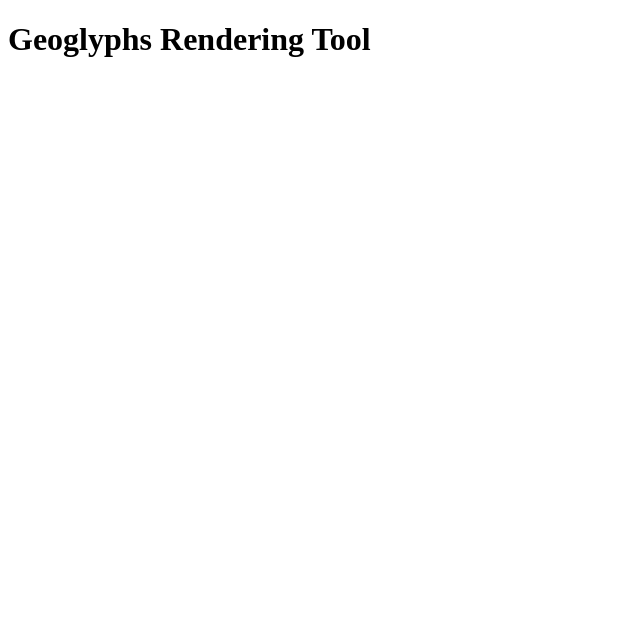
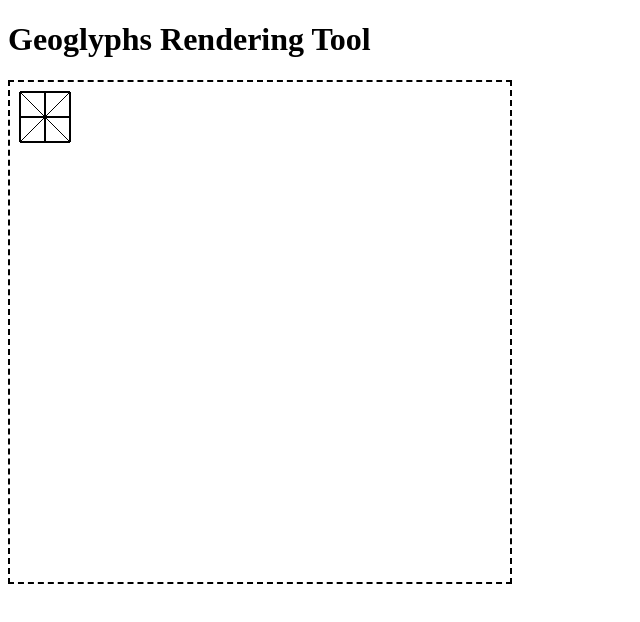
Before and after one commit to EHMD28/geoglyphs-rendering-tool, a website with bundled scripts: page index.html in a window 1280 px wide. Shown: the whole page, without its empty margins (0-640 px from the left). Built offline with nearby package versions, Linux system fonts and the light colour scheme.

Commit message:
rendering basic aglyphs

```diff
--- a/index.html
+++ b/index.html
@@ -11,6 +11,7 @@
 
 <body>
     <h1>Geoglyphs Rendering Tool</h1>
+    <canvas id="canvas" width="500" height="500"></canvas>
 </body>
 
 </html>
--- a/script.ts
+++ b/script.ts
@@ -16,6 +16,9 @@ enum Stroke {
     DiagonalUpRightHalf = 1 << 10,
     DiagonalDownRightHalf = 1 << 11,
 }
+
+// TODO: Remove hard-coded constant
+const MAX_BITFLAG_SHIFT = 11;
 
 enum Vowel {
     Aglyph = "a",
@@ -52,7 +55,7 @@ const CONSTANANT_TO_STROKES_DICT = {
     "ch": Stroke.Horizontal | Stroke.DiagonalUp | Stroke.DiagonalDown,
 };
 
-function get_reversed_dict(dict: Record<string, number>): Record<number, string> {
+function getReversedDict(dict: Record<string, number>): Record<number, string> {
     const ret: Record<number, string> = {};
     for (const [k, v] of Object.entries(dict)) {
         ret[v] = k;
@@ -60,9 +63,9 @@ function get_reversed_dict(dict: Record<string, number>): Record<number, string>
     return ret;
 }
 
-const STROKES_TO_CONSTANANT_DICT = get_reversed_dict(CONSTANANT_TO_STROKES_DICT);
+const STROKES_TO_CONSTANANT_DICT = getReversedDict(CONSTANANT_TO_STROKES_DICT);
 
-function generate_all_glyphs(): Glyph[] {
+function generateAllGlyphs(): Glyph[] {
     const allVowels = [Vowel.Aglyph, Vowel.Iglyph, Vowel.Uglyph, Vowel.Short];
     const ret: Glyph[] = [];
     for (const vowel of allVowels) {
@@ -76,12 +79,70 @@ function generate_all_glyphs(): Glyph[] {
     return ret
 }
 
-function print_glyph(glyph: Glyph) {
+function printGlyph(glyph: Glyph) {
     console.log(`${STROKES_TO_CONSTANANT_DICT[glyph.strokePattern]}${glyph.vowel}`)
 }
 
-const ALL_GLYPHS: Glyph[] = generate_all_glyphs()
+const ALL_GLYPHS: Glyph[] = generateAllGlyphs()
 
-for (const g of ALL_GLYPHS) {
-    print_glyph(g)
+interface LineSegment {
+    x1: number;
+    y1: number;
+    x2: number,
+    y2: number;
 }
+
+const STROKE_TO_LINE_SEGMENT_TABLE: Record<Stroke, LineSegment> = {
+    [Stroke.None]: { x1: 0, y1: 0, x2: 0, y2: 0 },
+    [Stroke.Vertical]: { x1: 0.5, y1: 0, x2: 0.5, y2: 1.0 },
+    [Stroke.VerticalOffsetLeft]: { x1: 0.3, y1: 0, x2: 0.3, y2: 1.0 },
+    [Stroke.VerticalOffsetRight]: { x1: 0.7, y1: 0, x2: 0.7, y2: 1.0 },
+    [Stroke.Horizontal]: { x1: 0, y1: 0.5, x2: 1.0, y2: 0.5 },
+    [Stroke.HorizontalOffsetUp]: { x1: 0, y1: 0.3, x2: 1.0, y2: 0.7 },
+    [Stroke.HorizontalOffsetDown]: { x1: 0, y1: 0.7, x2: 1.0, y2: 0.7 },
+    [Stroke.DiagonalDown]: { x1: 0, y1: 0, x2: 1.0, y2: 1.0 },
+    [Stroke.DiagonalUp]: { x1: 0, y1: 1.0, x2: 1.0, y2: 0 },
+    [Stroke.DiagonalDownOffsetLeft]: { x1: 0, y1: 0, x2: 0.5, y2: 1.0 },
+    [Stroke.DiagonalUpOffsetRight]: { x1: 0.5, y1: 1.0, x2: 1.0, y2: 0 },
+    [Stroke.DiagonalUpRightHalf]: { x1: 0.5, y1: 0.5, x2: 1.0, y2: 0 },
+    [Stroke.DiagonalDownRightHalf]: { x1: 0.5, y1: 0.5, x2: 1.0, y2: 1.0 }
+}
+
+function drawGlyph(ctx: CanvasRenderingContext2D, glyph: Glyph, x: number, y: number, width: number) {
+    ctx.beginPath();
+    ctx.rect(x, y, width, width);
+    for (let i = 0; i < MAX_BITFLAG_SHIFT; i++) {
+        const flag = 1 << i;
+        if ((glyph.strokePattern & flag) == flag) {
+            // console.log("Drawing line segment.")
+            const line = STROKE_TO_LINE_SEGMENT_TABLE[flag as Stroke];
+            ctx.moveTo((line.x1 * width) + x, (line.y1 * width) + y);
+            ctx.lineTo((line.x2 * width) + x, (line.y2 * width) + y);
+        }
+    }
+    ctx.stroke();
+}
+
+function draw(ctx: CanvasRenderingContext2D) {
+    const glyph: Glyph = {
+        strokePattern: Stroke.Horizontal | Stroke.Vertical | Stroke.DiagonalUp | Stroke.DiagonalDown,
+        vowel: Vowel.Aglyph
+    };
+    const x = 10;
+    const y = 10;
+    const width = 50;
+    drawGlyph(ctx, glyph, x, y, width);
+}
+
+function start() {
+    const canvas = document.getElementById("canvas") as HTMLCanvasElement
+    if (canvas !== null) {
+        const ctx = canvas.getContext("2d");
+        if (ctx !== null) {
+            const fps = 30;
+            setInterval(() => draw(ctx), 1000 / fps);
+        }
+    }
+}
+
+start();
--- a/style.css
+++ b/style.css
@@ -0,0 +1,3 @@
+canvas {
+    border: 2px dashed black;
+}
```
